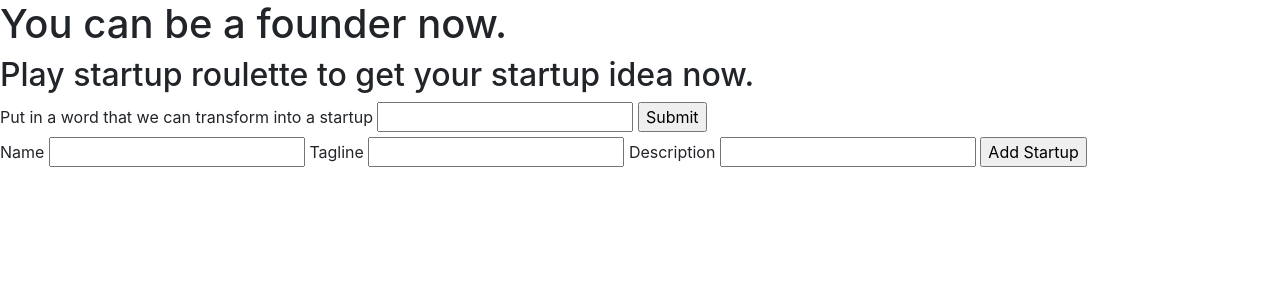
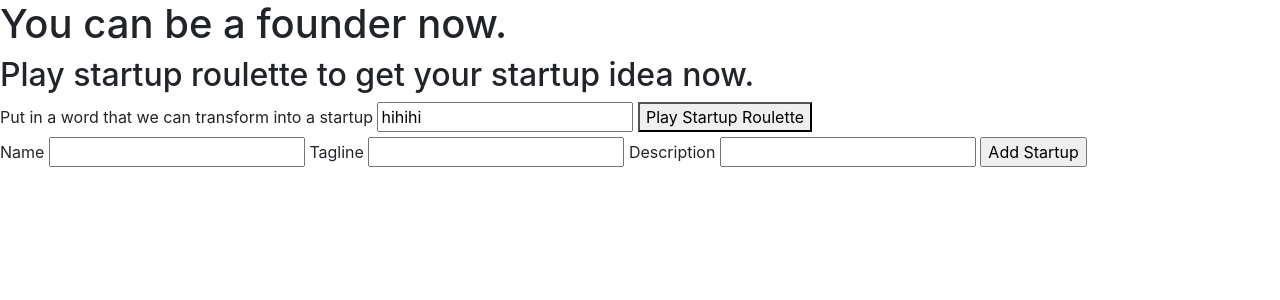
Before and after one commit to noeljane/django_fun, a Django app: page /create/ in a window 1280 px wide. Shown: the part 56-356 px from the top of the page. Run offline with Django 3.2, Linux system fonts and the light colour scheme; the visitor is signed in with stand-in values (Sample User, id 1); some libraries are stand-ins or nearby versions.

Commit message:
jQuery is working

```diff
--- a/startups/templates/create.html
+++ b/startups/templates/create.html
@@ -19,10 +19,10 @@
     {% else %}
       <h2>Play startup roulette to get your startup idea now. </h2>
 
-      <form class="" action="index.html" method="post">
+      <form >
         <label for=""> Put in a word that we can transform into a startup </label>
-        <input id="oldName" type="text" name="Name" value=""/>
-        <input type="submit" name="Play Startup Roulette" />
+        <input id="oldName" type="text" name="Name" value="hihihi"/>
+        <button id=""type="submit"> Play Startup Roulette </button>
       </form>
 
 
--- a/static/js/main.js
+++ b/static/js/main.js
@@ -3,23 +3,25 @@ $(function () {
   console.log("It's working!!!!!")
 
   //Variables
-
+  let $oldName = $('#oldName')
+  console.log($oldName.val());
 
   //This function takes the vowels out of a string
   function shortcut(string) {
-    let newString = "";
-    let vowels = ['a', 'e', 'i', 'o', 'u'];
+    let newString = ""
+    let vowels = ['a', 'e', 'i', 'o', 'u']
     for (let i = 0; i < string.length; i++) {
       if (!vowels.includes(string[i])){
-        newString += string[i];
-    };
+        newString += string[i]
+      }
+    }
     return newString
-
   };
 
   // Get info from Name Field
 
+
   // Run function to get new Name
   //Set value for form tag as the new name
   //Generate Tagline for new name using
-};
+});
```
